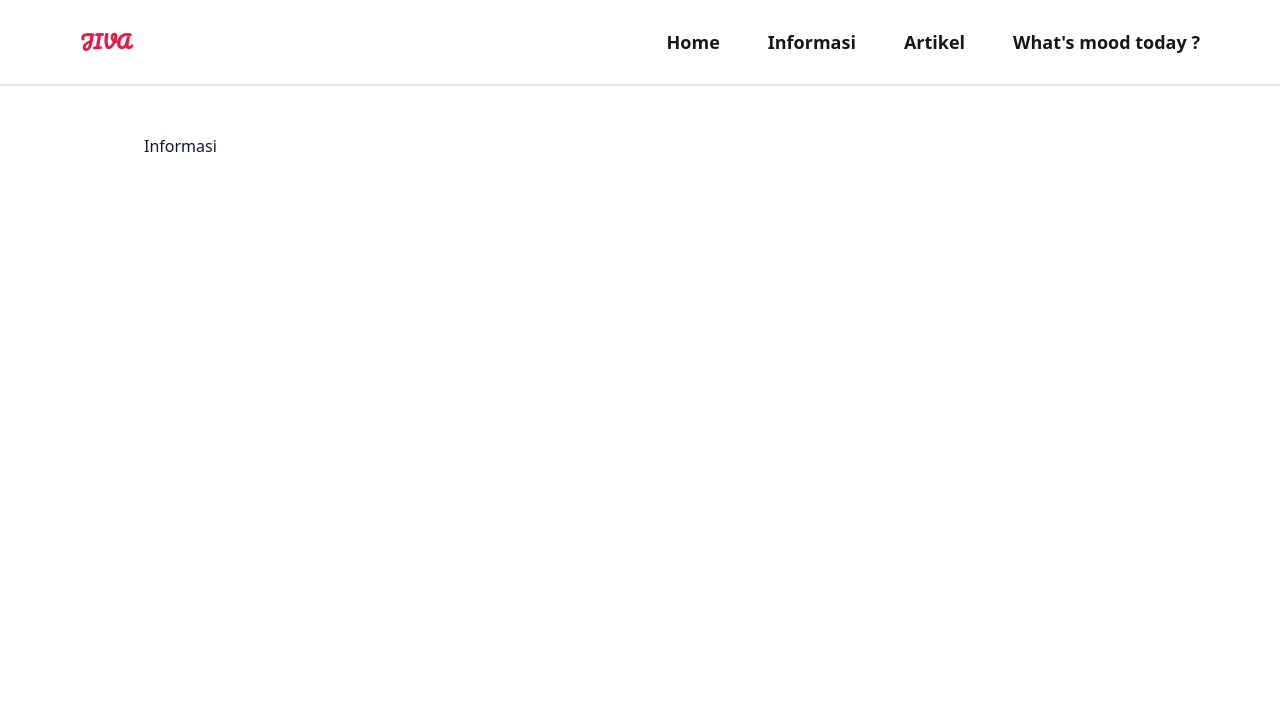
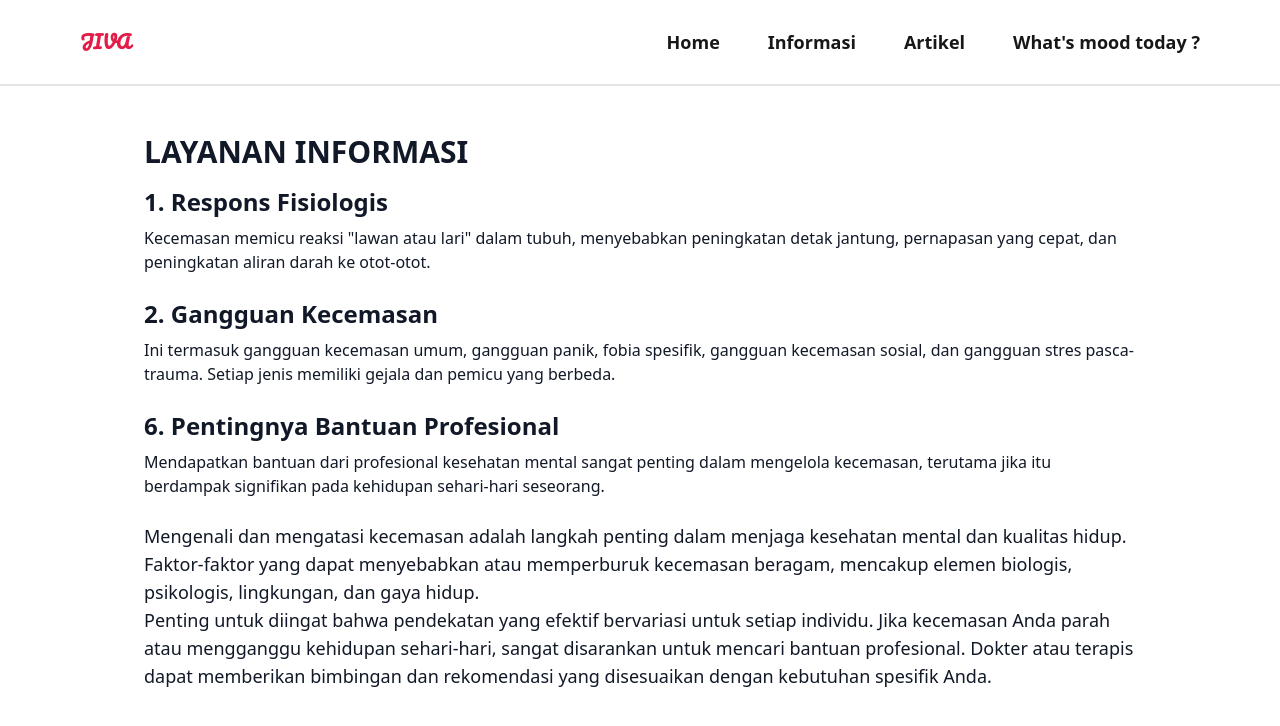
Before and after one commit to paresiqbal/jiva, a React (Vite) app: page /informasi in a window 1280 px wide. Shown: the top 726 px of the page. Built offline with nearby package versions, Linux system fonts and the light colour scheme.

Commit message:
Kecemasan

```diff
--- a/src/pages/Informasi.tsx
+++ b/src/pages/Informasi.tsx
@@ -1,3 +1,54 @@
 export default function Informasi() {
-  return <div>Informasi</div>;
+  return (
+    <div>
+      <h1 class="text-3xl font-bold mb-4">LAYANAN INFORMASI</h1>
+
+      <div class="mb-6">
+        <h2 class="text-2xl font-bold mb-2">1. Respons Fisiologis</h2>
+        <p>
+          Kecemasan memicu reaksi "lawan atau lari" dalam tubuh, menyebabkan
+          peningkatan detak jantung, pernapasan yang cepat, dan peningkatan
+          aliran darah ke otot-otot.
+        </p>
+      </div>
+
+      <div class="mb-6">
+        <h2 class="text-2xl font-bold mb-2">2. Gangguan Kecemasan</h2>
+        <p>
+          Ini termasuk gangguan kecemasan umum, gangguan panik, fobia spesifik,
+          gangguan kecemasan sosial, dan gangguan stres pasca-trauma. Setiap
+          jenis memiliki gejala dan pemicu yang berbeda.
+        </p>
+      </div>
+
+      <div class="mb-6">
+        <h2 class="text-2xl font-bold mb-2">
+          6. Pentingnya Bantuan Profesional
+        </h2>
+        <p>
+          Mendapatkan bantuan dari profesional kesehatan mental sangat penting
+          dalam mengelola kecemasan, terutama jika itu berdampak signifikan pada
+          kehidupan sehari-hari seseorang.
+        </p>
+      </div>
+
+      <p class="text-lg">
+        Mengenali dan mengatasi kecemasan adalah langkah penting dalam menjaga
+        kesehatan mental dan kualitas hidup.
+      </p>
+
+      <p class="text-lg">
+        Faktor-faktor yang dapat menyebabkan atau memperburuk kecemasan beragam,
+        mencakup elemen biologis, psikologis, lingkungan, dan gaya hidup.
+      </p>
+
+      <p class="text-lg">
+        Penting untuk diingat bahwa pendekatan yang efektif bervariasi untuk
+        setiap individu. Jika kecemasan Anda parah atau mengganggu kehidupan
+        sehari-hari, sangat disarankan untuk mencari bantuan profesional. Dokter
+        atau terapis dapat memberikan bimbingan dan rekomendasi yang disesuaikan
+        dengan kebutuhan spesifik Anda.
+      </p>
+    </div>
+  );
 }
```
